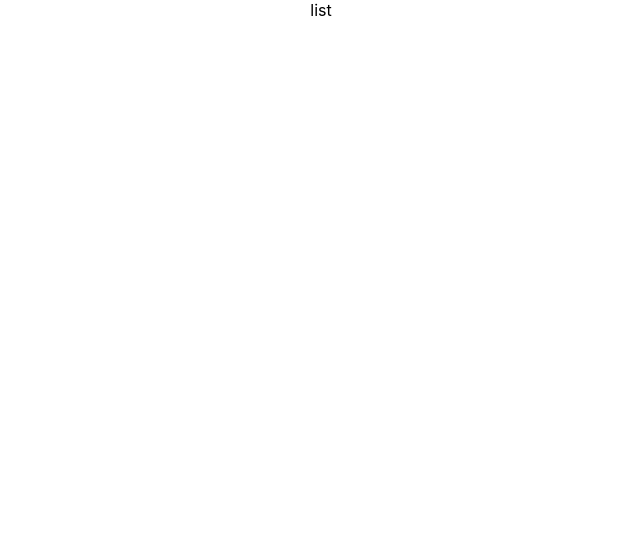
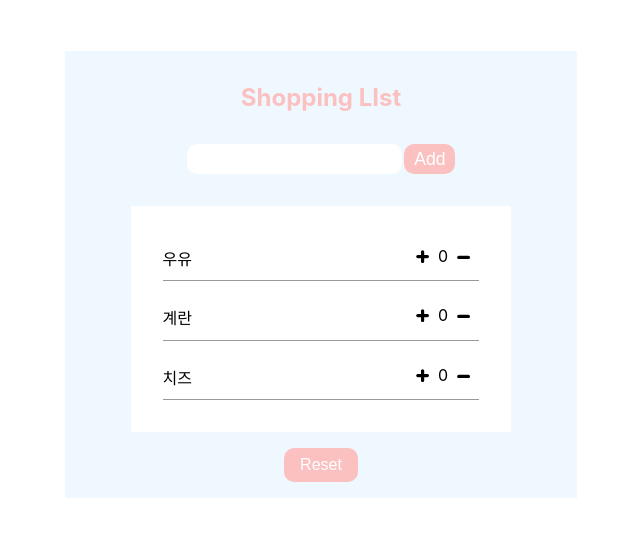
Before and after one commit to hee94/ShoppingList, a React (Create React App) app: page / in a window 1280 px wide. Shown: the top 536 px of the page, without its empty margins (319-959 px from the left). Built offline with nearby package versions, Linux system fonts and the light colour scheme.

Commit message:
commponet/UI

```diff
--- a/package.json
+++ b/package.json
@@ -8,6 +8,7 @@
     "@testing-library/user-event": "^12.1.10",
     "react": "^17.0.2",
     "react-dom": "^17.0.2",
+    "react-icons": "^4.2.0",
     "react-scripts": "4.0.3",
     "web-vitals": "^1.0.1"
   },
--- a/public/index.html
+++ b/public/index.html
@@ -10,7 +10,7 @@
       content="Web site created using create-react-app"
     />
 
-    <title>React App</title>
+    <title>shopping list</title>
   </head>
   <body>
     <noscript>You need to enable JavaScript to run this app.</noscript>
--- a/src/App.css
+++ b/src/App.css
@@ -1,38 +1,31 @@
-.App {
+main {
+  width: 40%;
+  min-height: 300px;
+  margin: 4% auto;
+  background-color: aliceblue;
+  padding: 1rem 2rem;
+}
+header {
+  padding: 1rem 0;
   text-align: center;
+  color: rgb(251, 193, 193);
+  font-size: 1.5rem;
+  font-weight: bold;
 }
-
-.App-logo {
-  height: 40vmin;
-  pointer-events: none;
+.resetBtn {
+  display: block;
+  margin: 0 auto;
+  padding: 0.5rem 1rem;
+  background-color: rgb(251, 193, 193);
+  outline: none;
+  border: none;
+  color: #fff;
+  border-radius: 10px;
+  font-size: 1rem;
+  cursor: pointer;
+  transition: all 0.6s;
 }
-
-@media (prefers-reduced-motion: no-preference) {
-  .App-logo {
-    animation: App-logo-spin infinite 20s linear;
-  }
+.resetBtn:hover {
+  background-color: #fff;
+  color: rgb(251, 193, 193);
 }
-
-.App-header {
-  background-color: #282c34;
-  min-height: 100vh;
-  display: flex;
-  flex-direction: column;
-  align-items: center;
-  justify-content: center;
-  font-size: calc(10px + 2vmin);
-  color: white;
-}
-
-.App-link {
-  color: #61dafb;
-}
-
-@keyframes App-logo-spin {
-  from {
-    transform: rotate(0deg);
-  }
-  to {
-    transform: rotate(360deg);
-  }
-}
--- a/src/App.js
+++ b/src/App.js
@@ -1,11 +1,26 @@
+import { Component } from 'react';
 import './App.css';
+import InputBar from './component/inputbar';
+import List from './component/list';
 
-function App() {
-  return (
-    <div className="App">
-     list
-    </div>
-  );
+class App extends Component{
+  state={
+    shoppingList :[
+      {id:1 , name:'우유', count :0 },
+      {id:2 , name:'계란', count :0 },
+      {id:3 , name:'치즈', count :0 },
+    ]
+  }
+  render(){
+    return(
+      <main>
+      <header> Shopping LIst</header>
+      <InputBar />
+      <List lists={this.state.shoppingList} />
+      <button className="resetBtn">Reset</button>
+      </main>
+    )
+  }
 }
 
 export default App;
--- /dev/null
+++ b/src/component/inputbar.css
@@ -0,0 +1,29 @@
+form {
+  width: 60%;
+  margin: 0 auto;
+  display: flex;
+  justify-content: space-between;
+  padding-top: 1rem;
+}
+input {
+  width: 80%;
+  height: 30px;
+  outline: none;
+  border: none;
+  border-radius: 10px;
+}
+.addbtn {
+  width: 19%;
+  background-color: rgb(251, 193, 193);
+  outline: none;
+  border: none;
+  color: #fff;
+  border-radius: 10px;
+  font-size: 1.1rem;
+  cursor: pointer;
+  transition: all 0.6s;
+}
+.addbtn:hover {
+  background-color: #fff;
+  color: rgb(251, 193, 193);
+}
--- /dev/null
+++ b/src/component/inputbar.jsx
@@ -0,0 +1,15 @@
+import React, { Component } from 'react';
+import './inputbar.css';
+
+class InputBar extends Component {
+    render() {
+        return (
+            <form>
+                <input type="text" />
+                <button className="addbtn">Add</button>
+            </form>
+        );
+    }
+}
+
+export default InputBar;
--- /dev/null
+++ b/src/component/items.css
@@ -0,0 +1,16 @@
+li {
+  margin: 1rem;
+  padding: 0.5rem 0;
+  border-bottom: 1px solid #999;
+  display: flex;
+}
+.name {
+  width: 80%;
+}
+.increaseBtn,
+.decreaseBtn {
+  background: none;
+  border: none;
+  font-size: 1.2rem;
+  cursor: pointer;
+}
--- /dev/null
+++ b/src/component/items.jsx
@@ -0,0 +1,20 @@
+import React, { Component } from 'react';
+import { TiMinus,TiPlus  } from "react-icons/ti";
+import './items.css'
+
+class Items extends Component {
+    render() {
+        console.log(this.props.item)
+        const {name, count} = this.props.item;
+        return (
+            <li>
+                <span className="name">{name}</span>
+                <button className="increaseBtn"><TiPlus /></button>
+                <span className="count">{count}</span>
+                <button className="decreaseBtn"><TiMinus /></button>
+            </li>
+        );
+    }
+}
+
+export default Items;
--- /dev/null
+++ b/src/component/list.css
@@ -0,0 +1,7 @@
+ul {
+  width: 85%;
+  margin: 2rem auto 1rem auto;
+  list-style: none;
+  background-color: #fff;
+  padding: 1rem;
+}
--- /dev/null
+++ b/src/component/list.jsx
@@ -0,0 +1,15 @@
+import React, { Component } from 'react';
+import './list.css'
+import Items from './items';
+
+class List extends Component {
+    render() {
+        console.log(this.props.lists)
+        return (
+            <ul>
+               {this.props.lists.map(item => <Items key={item.id} item={item}/>)}
+            </ul>
+        );
+    }
+}
+export default List;
--- a/src/index.css
+++ b/src/index.css
@@ -1,13 +1,16 @@
 body {
   margin: 0;
-  font-family: -apple-system, BlinkMacSystemFont, 'Segoe UI', 'Roboto', 'Oxygen',
-    'Ubuntu', 'Cantarell', 'Fira Sans', 'Droid Sans', 'Helvetica Neue',
+  font-family: -apple-system, BlinkMacSystemFont, "Segoe UI", "Roboto", "Oxygen",
+    "Ubuntu", "Cantarell", "Fira Sans", "Droid Sans", "Helvetica Neue",
     sans-serif;
   -webkit-font-smoothing: antialiased;
   -moz-osx-font-smoothing: grayscale;
 }
 
 code {
-  font-family: source-code-pro, Menlo, Monaco, Consolas, 'Courier New',
+  font-family: source-code-pro, Menlo, Monaco, Consolas, "Courier New",
     monospace;
 }
+* {
+  box-sizing: border-box;
+}
```
Also changed, not shown: 1 other file (tests, documents, lock files or other folders).
